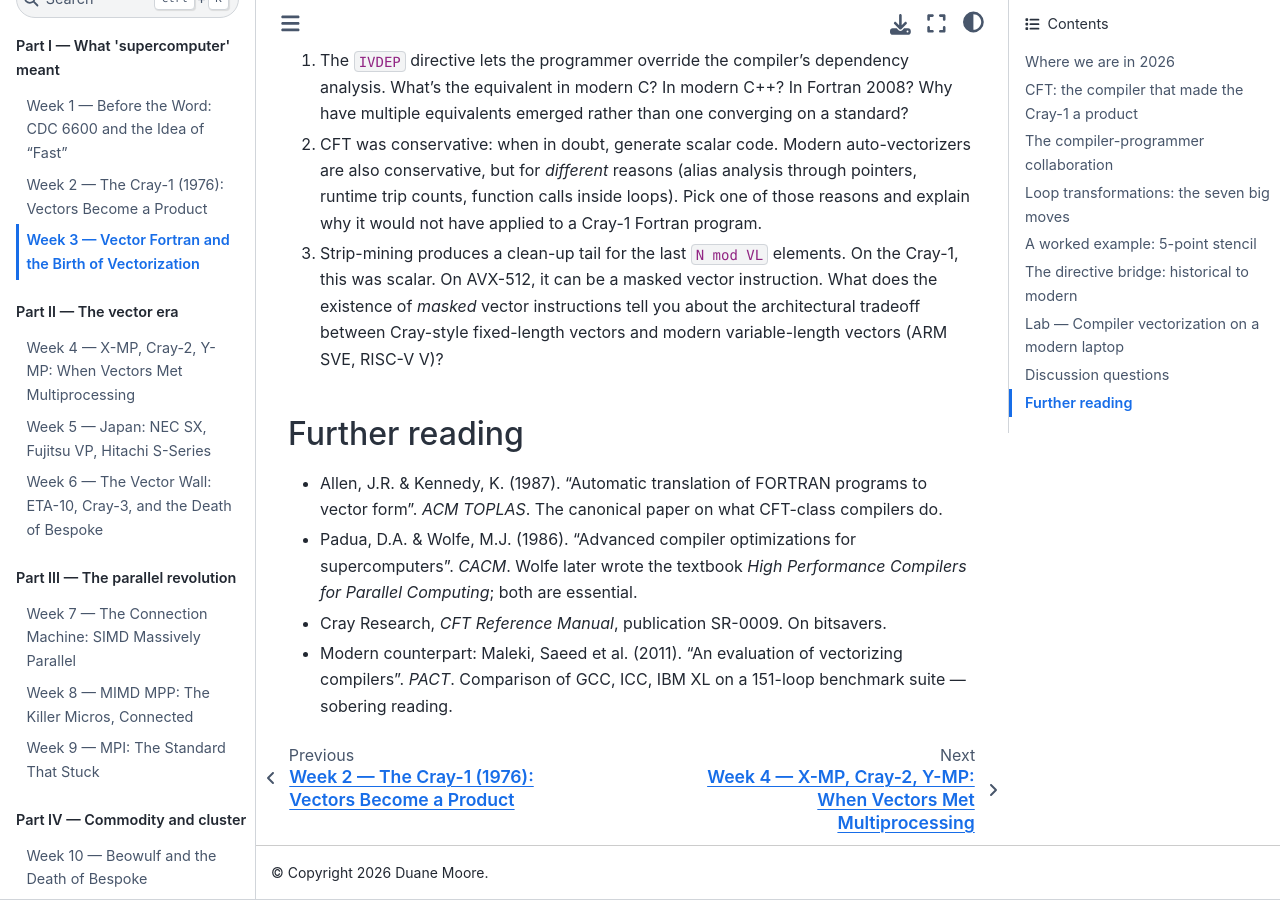
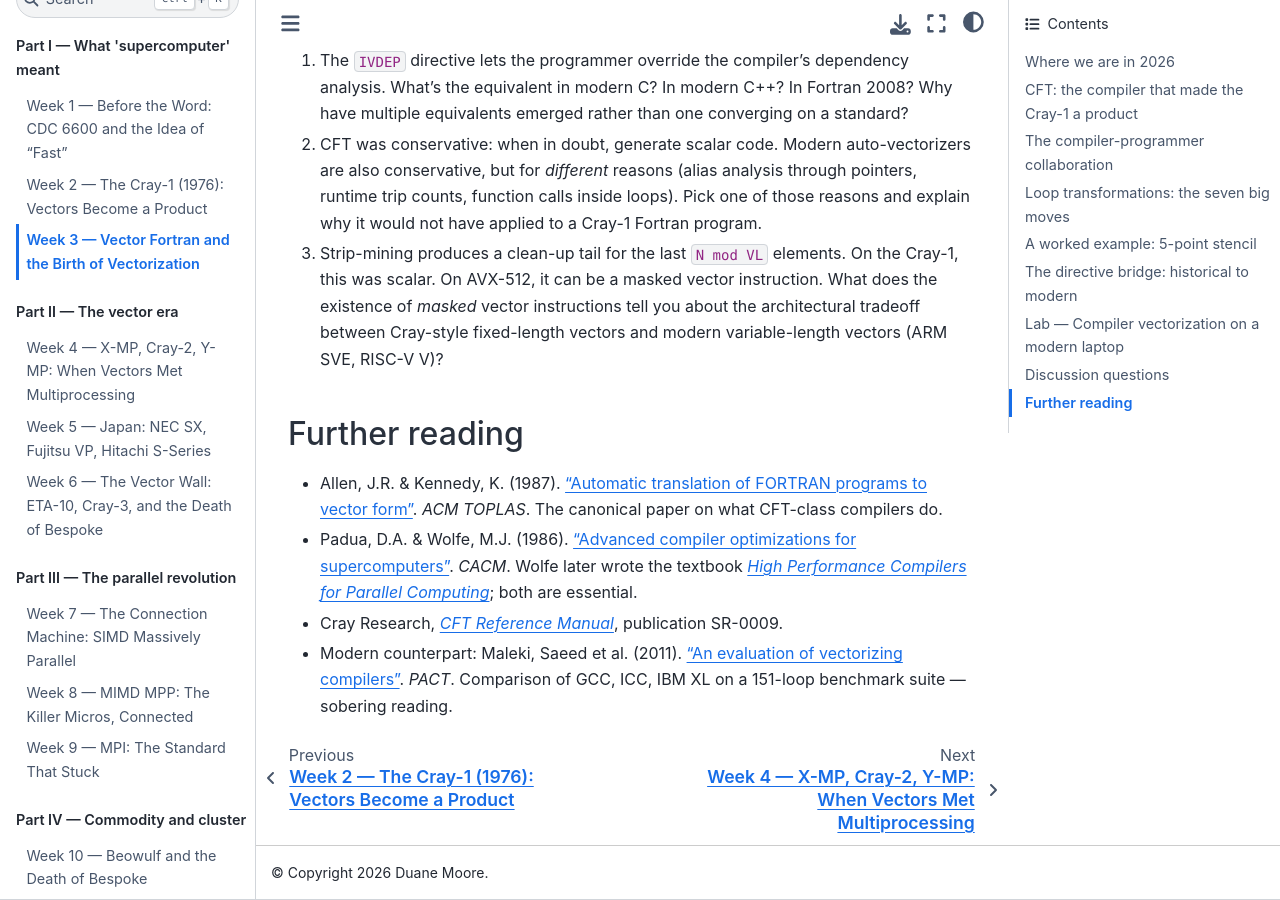
Before and after one commit to duane1024/sc-course, a Jupyter Book: the page built from weeks/week-03-vector-fortran.md, in a window 1280 px wide and 900 px high, scrolled down 5982 px. Built offline with Jupyter Book 1.0.4 settings and Sphinx 7.4.7 and the Sphinx Book theme 1.1.4, drawn with Linux system fonts in a browser that asks for light colours.

Commit message:
Add image for CDC-6600 and update reference links

```diff
--- a/weeks/week-03-vector-fortran.md
+++ b/weeks/week-03-vector-fortran.md
@@ -198,7 +198,7 @@
 
 ## Further reading
 
-- Allen, J.R. & Kennedy, K. (1987). "Automatic translation of FORTRAN programs to vector form". *ACM TOPLAS*. The canonical paper on what CFT-class compilers do.
-- Padua, D.A. & Wolfe, M.J. (1986). "Advanced compiler optimizations for supercomputers". *CACM*. Wolfe later wrote the textbook *High Performance Compilers for Parallel Computing*; both are essential.
-- Cray Research, *CFT Reference Manual*, publication SR-0009. On bitsavers.
-- Modern counterpart: Maleki, Saeed et al. (2011). "An evaluation of vectorizing compilers". *PACT*. Comparison of GCC, ICC, IBM XL on a 151-loop benchmark suite — sobering reading.
+- Allen, J.R. & Kennedy, K. (1987). ["Automatic translation of FORTRAN programs to vector form"](https://dl.acm.org/doi/10.1145/29873.29875). *ACM TOPLAS*. The canonical paper on what CFT-class compilers do.
+- Padua, D.A. & Wolfe, M.J. (1986). ["Advanced compiler optimizations for supercomputers"](https://dl.acm.org/doi/abs/10.1145/7902.7904). *CACM*. Wolfe later wrote the textbook [*High Performance Compilers for Parallel Computing*](https://archive.org/details/highperformancec0000wolf); both are essential.
+- Cray Research, [*CFT Reference Manual*](https://bitsavers.org/pdf/cray/CFT/SR-0009J_CFT_Reference_Dec84.pdf), publication SR-0009.
+- Modern counterpart: Maleki, Saeed et al. (2011). ["An evaluation of vectorizing compilers"](https://ieeexplore.ieee.org/document/6113845). *PACT*. Comparison of GCC, ICC, IBM XL on a 151-loop benchmark suite — sobering reading.
```
Also changed, not shown: weeks/week-01-prehistory.md (+9 -1 lines), weeks/week-04-shared-memory-vectors.md (+3 -4 lines), weeks/week-13-cuda-simt.md (+5 -5 lines), images/cdc-6600.jpg (added).
